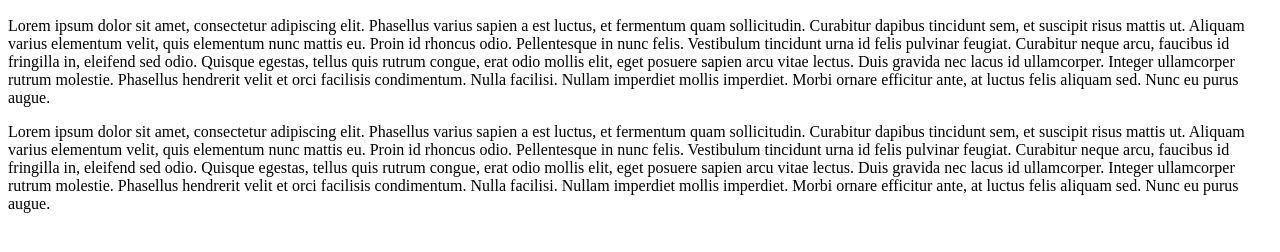
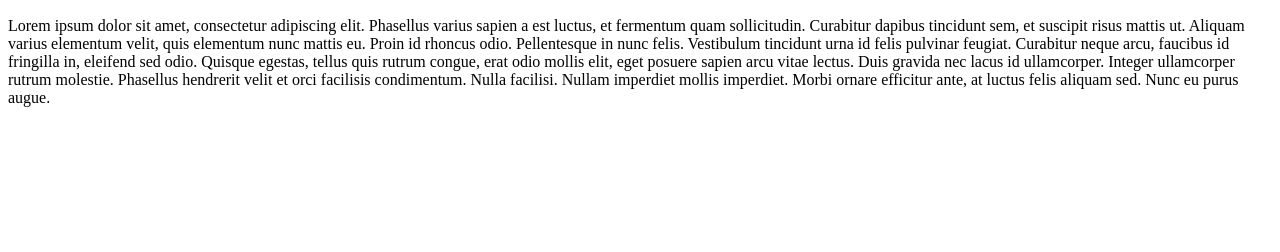
Before and after one commit to bryanvillafuerte/NoroffModuleAssignment, a plain HTML site: page gallery.html in a window 1280 px wide. Shown: the part 110-362 px from the top of the page. Drawn offline with Linux system fonts and the light colour scheme.

Commit message:
Gallery Commit 02

```diff
--- a/gallery.html
+++ b/gallery.html
@@ -10,6 +10,5 @@
     <h1>Noroff Course Assignment</h1>
     <h2>Gallery Page for Task 3</h2>
     <p>Lorem ipsum dolor sit amet, consectetur adipiscing elit. Phasellus varius sapien a est luctus, et fermentum quam sollicitudin. Curabitur dapibus tincidunt sem, et suscipit risus mattis ut. Aliquam varius elementum velit, quis elementum nunc mattis eu. Proin id rhoncus odio. Pellentesque in nunc felis. Vestibulum tincidunt urna id felis pulvinar feugiat. Curabitur neque arcu, faucibus id fringilla in, eleifend sed odio. Quisque egestas, tellus quis rutrum congue, erat odio mollis elit, eget posuere sapien arcu vitae lectus. Duis gravida nec lacus id ullamcorper. Integer ullamcorper rutrum molestie. Phasellus hendrerit velit et orci facilisis condimentum. Nulla facilisi. Nullam imperdiet mollis imperdiet. Morbi ornare efficitur ante, at luctus felis aliquam sed. Nunc eu purus augue.</p>
-    <p>Lorem ipsum dolor sit amet, consectetur adipiscing elit. Phasellus varius sapien a est luctus, et fermentum quam sollicitudin. Curabitur dapibus tincidunt sem, et suscipit risus mattis ut. Aliquam varius elementum velit, quis elementum nunc mattis eu. Proin id rhoncus odio. Pellentesque in nunc felis. Vestibulum tincidunt urna id felis pulvinar feugiat. Curabitur neque arcu, faucibus id fringilla in, eleifend sed odio. Quisque egestas, tellus quis rutrum congue, erat odio mollis elit, eget posuere sapien arcu vitae lectus. Duis gravida nec lacus id ullamcorper. Integer ullamcorper rutrum molestie. Phasellus hendrerit velit et orci facilisis condimentum. Nulla facilisi. Nullam imperdiet mollis imperdiet. Morbi ornare efficitur ante, at luctus felis aliquam sed. Nunc eu purus augue.</p>
 </body>
 </html>
```
